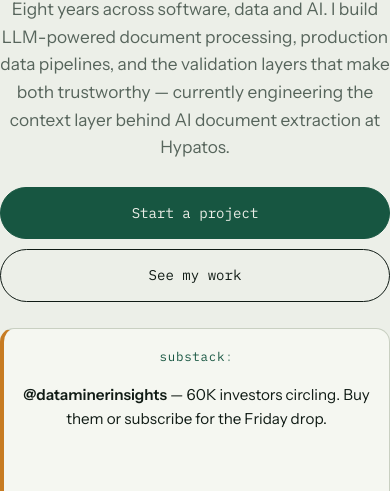
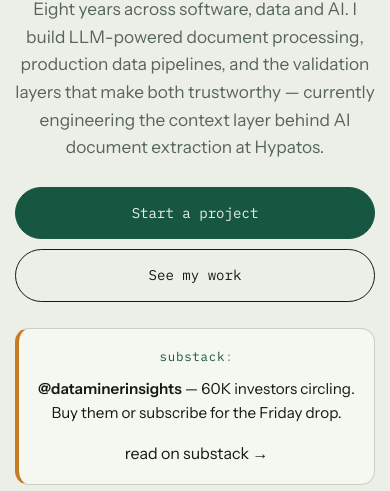
Before and after one commit to AjdinSalihovic/portfolio_ai, a plain HTML site: page index.html in a window 390 px wide. Shown: the part 353-844 px from the top of the page. Drawn offline with nearby package versions, Linux system fonts and the light colour scheme.

Commit message:
CSS changes

```diff
--- a/styles.css
+++ b/styles.css
@@ -427,6 +427,11 @@
 .promo-text { flex: 1 1 320px; font-size: 0.95rem; }
 .promo .go { margin-left: auto; white-space: nowrap; }
 
+/* ---------------------- tablet ------------------------------- */
+@media (max-width: 1024px) {
+  .hero { padding-left: 15px; padding-right: 15px; }
+}
+
 /* ---------------------- small screens ------------------------ */
 @media (max-width: 700px) {
   html, body { overflow-x: hidden; }
@@ -449,7 +454,7 @@
   .nav-substack .icon { width: 10px; height: 10px; }
 
   /* hero: centered, comfortable */
-  .hero { padding: 44px 0 32px; text-align: center; }
+  .hero { padding: 44px 15px 32px; text-align: center; }
   .hero-sub { margin-left: auto; margin-right: auto; }
   .hero-actions { justify-content: center; }
 
@@ -486,7 +491,8 @@
   .pipeline { display: none; }
 
   /* promo strip: stacked and centered */
-  .promo { flex-direction: column; text-align: center; padding: 18px 16px; }
+  .promo { flex-direction: column; text-align: center; padding: 18px 16px; gap: 10px; }
+  .promo-text { flex: 1 1 54px; }
   .promo .go { margin-left: 0; }
 
   /* social icon row: centered under the button */
```
